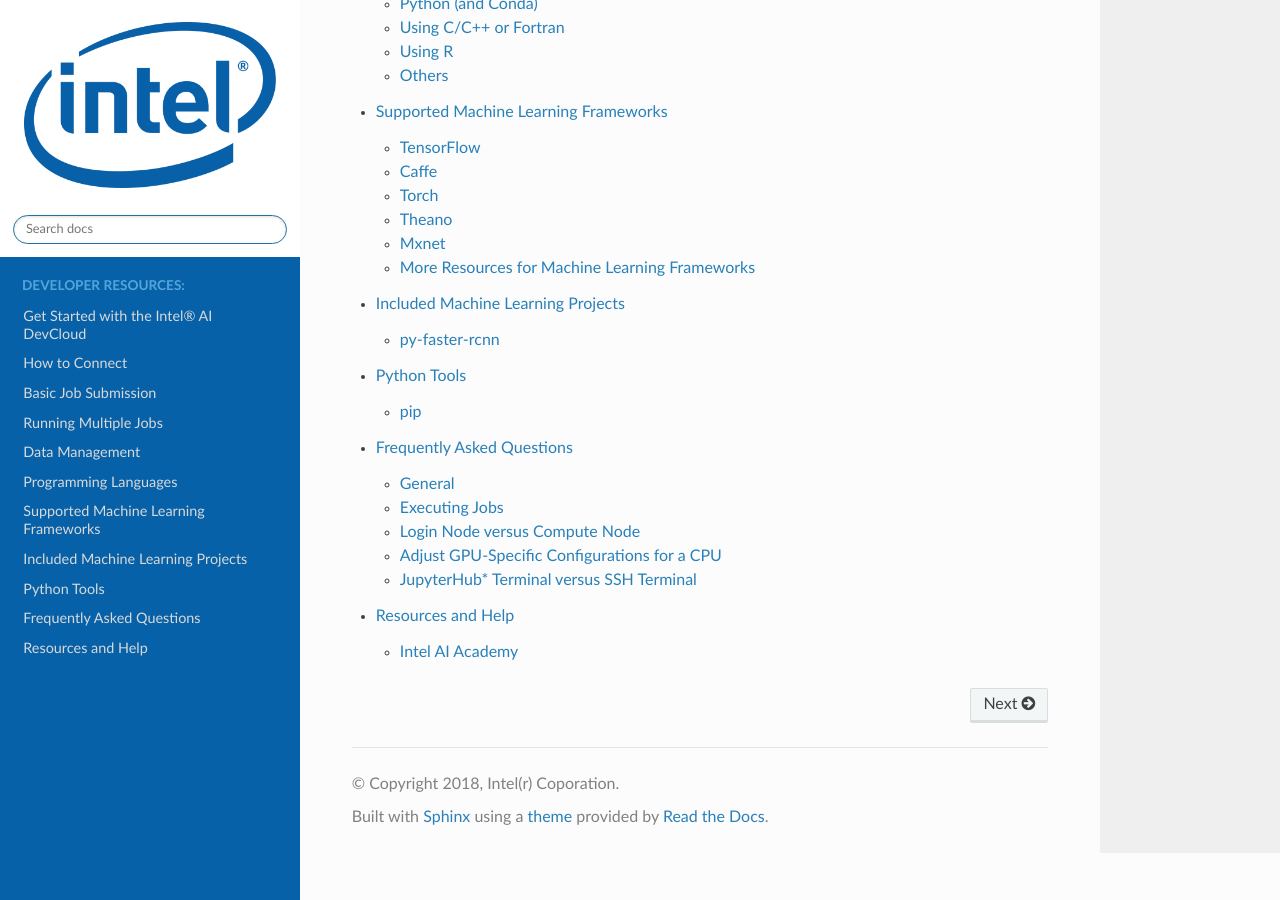
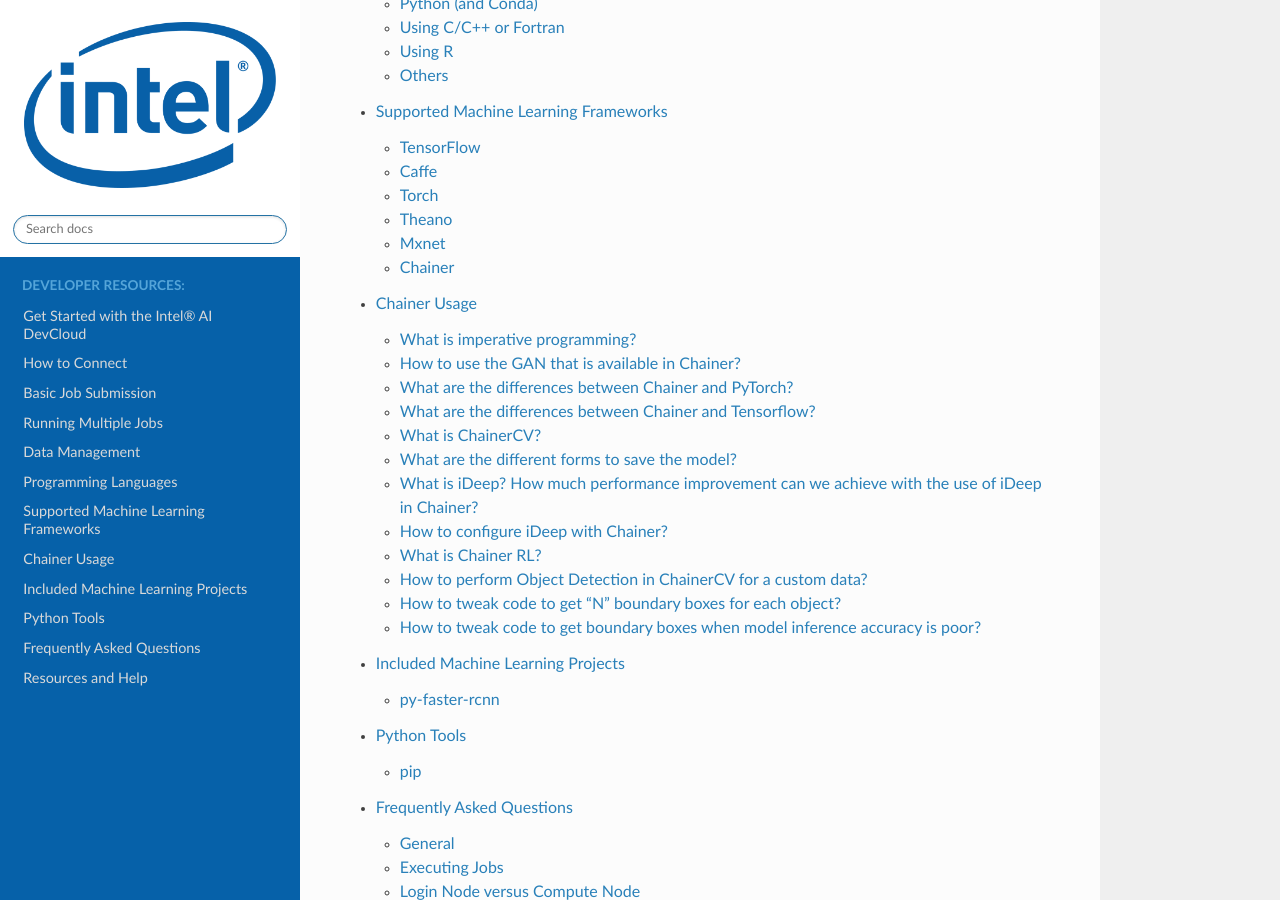
Before and after one commit to gndctrl2mjrtm/devcloud_docs, a Sphinx documentation site: the page built from source/index.rst, in a window 1280 px wide and 900 px high, scrolled down 1873 px. Built offline with Sphinx 7.4.7 and the Read the Docs theme 2.0.0, drawn with Linux system fonts in a browser that asks for light colours; some of the changed lines change nothing that is shown.

Commit message:
chainer added

```diff
--- /dev/null
+++ b/source/chainer.rst
@@ -0,0 +1,240 @@
+.. _chainer-usage:
+
+Chainer Usage
+=============
+
+Chainer is a flexible framework for neural networks. It uses dynamic computational graph that uses define by run scheme, instead of the traditional define and run scheme. In define by run approach, network is defined dynamically via the actual forward computation. It stores the computation history instead of programming logic which enables us to fully leverage the power of programming logic in Python (Reference link: https://docs.chainer.org/en/stable/guides/define_by_run.html ). Chainer is useful in cases where there is a variation in input, for example, unstructured data like text. It is notably faster than other Python-oriented frameworks. Please refer https://docs.chainer.org/en/stable/ for further details.
+
+The detailed instructions to install Chainer on Linux can be referred from: https://github.com/Intel/chainer .
+
+Pre-requisite: Numpy>1.9 need to be installed using below command
+
+>>> pip install numpy
+
+Please refer https://docs.chainer.org/en/stable/install.html for further details.
+
+Chainer is integrated with the latest release of Intel® Math Kernel Library (Intel® MKL) for Deep Neural Networks optimized for Intel® AVX and Intel® AVX-512 instructions. These are supported in Intel® Xeon® and Intel® Xeon Phi™ processors. Please refer https://github.com/Intel/chainer for more information.
+
+What is imperative programming?
+~~~~~~~~~~~~~~~~~~~~~~~~~~~~~~~
+
+Imperative programming is a programming paradigm in which the commands explain how the computation takes place, step by step. The commands enable the computer to accomplish the computation.
+
+How to use the GAN that is available in Chainer?
+~~~~~~~~~~~~~~~~~~~~~~~~~~~~~~~~~~~~~~~~~~~~~~~~
+
+The GAN available with Chainer is a DCGAN, which is an evolved form of GAN. The network provided here accepts a fixed size of input, 32x32x3. If an input of a different size is required for training, the network must be changed. You can find the implementation details from https://github.com/intel/chainer/tree/master/examples/dcgan .
+
+What are the differences between Chainer and PyTorch?
+~~~~~~~~~~~~~~~~~~~~~~~~~~~~~~~~~~~~~~~~~~~~~~~~~~~~~
+
+Chainer and PyTorch use dynamic computational graphs. Chainer is much more customizable as it is entirely written in Python, which makes it more mass appealing. For instance, to define a custom neural network layer only using python, it is much simpler to do so in Chainer than a framework with C/C++ as backend where one might need to hack the framework itself to modify/implement the custom function. Given this, all the python norms are inherently supported in Chainer. PyTorch is the python version of Torch (lua framework) and uses the same C backend. PyTorch actually started out as a fork of Chainer only with a different backend. The auto differentiation parts in PyTorch are based on Chainer.
+For further details, please refer to: https://docs.chainer.org/en/stable/comparison.html
+
+What are the differences between Chainer and Tensorflow?
+~~~~~~~~~~~~~~~~~~~~~~~~~~~~~~~~~~~~~~~~~~~~~~~~~~~~~~~~
+
+The differences between Chainer and Tensorflow are explained here: https://docs.chainer.org/en/stable/comparison.html
+
+What is ChainerCV?
+~~~~~~~~~~~~~~~~~~
+
+ChainerCV is a collection of tools to train and run neural networks for computer vision tasks using Chainer. Please refer to https://github.com/chainer/chainercv.git .
+
+Logging can be customized in Chainer using chainer.Reporter module. The observed current variables values can be reported using chainer.Reporter.report() function. For example:
+
+.. code :: python
+
+	chainer.reporter.report({'rpn_loc_loss': rpn_loc_loss,
+	                         'rpn_cls_loss': rpn_cls_loss,
+	                         'roi_loc_loss': roi_loc_loss,
+	                         'roi_cls_loss': roi_cls_loss,
+	                         'rpn_cls_accuracy':rpn_cls_accuracy,
+	                         'roi_cls_accuracy':roi_cls_accuracy,
+	                         'loss': loss},
+	                        self)
+
+Where values without quotes are the variable that are calculated.
+Please go through https://docs.chainer.org/en/stable/guides/report.html# for more details.
+
+What are the different forms to save the model?
+~~~~~~~~~~~~~~~~~~~~~~~~~~~~~~~~~~~~~~~~~~~~~~~
+
+We can save a model in chainer using chainer.serializers module. Serializer is a simple interface to serialize or deserialize an object. Model saving can be done in two formats:
+- NPZ
+- HDF5
+
+Saving and loading in NPZ Format
+^^^^^^^^^^^^^^^^^^^^^^^^^^^^^^^^^
+
+Save using the following command:
+
+.. code :: python
+
+	from chainer import serializers
+	serializers.save_npz('mymodel.npz', model)
+
+Load using the following command:
+
+.. code :: python
+
+	serializers.load_npz('mymodel.npz', model)
+
+Saving and loading in HDF5 format
+^^^^^^^^^^^^^^^^^^^^^^^^^^^^^^^^^
+
+Save using the following command:
+
+.. code :: python
+
+	from chainer import serializers
+	serializers.save_hdf5('mymodel.hdf5', model)
+
+Load using the following command:
+
+.. code :: python
+
+	serializers.load_hdf5('mymodel.hdf5', model)
+
+For more information, refer to https://docs.chainer.org/en/stable/guides/serializers.html .
+
+What is iDeep? How much performance improvement can we achieve with the use of iDeep in Chainer?
+~~~~~~~~~~~~~~~~~~~~~~~~~~~~~~~~~~~~~~~~~~~~~~~~~~~~~~~~~~~~~~~~~~~~~~~~~~~~~~~~~~~~~~~~~~~~~~~~
+
+iDeep is a module that provides NumPy-like API and DNN acceleration using MKL-DNN for Intel® CPUs. It utilizes vector instructions of CPU. Please refer to https://github.com/intel/ideep for more details.
+For MNIST Classifier which is using MLP (Multi-layer Perceptron), we got around 16% performance improvement whereas for CIFAR-10 Classifier which is using CNN, it is around 94%.
+
+How to configure iDeep with Chainer?
+~~~~~~~~~~~~~~~~~~~~~~~~~~~~~~~~~~~~
+
+Please refer to https://docs.chainer.org/en/stable/tips.html#how-do-i-accelerate-my-model-using-ideep-on-Intel®-cpu for configuring iDeep with Chainer.
+
+What is Chainer RL?
+~~~~~~~~~~~~~~~~~~~
+
+It is a deep RL library that implements various state-of-the-art deep reinforcement algorithms in Python using Chainer.
+You can use this link to quickstart Chainer RL: https://github.com/chainer/chainerrl/blob/master/examples/quickstart/quickstart.ipynb
+
+How to perform Object Detection in ChainerCV for a custom data?
+~~~~~~~~~~~~~~~~~~~~~~~~~~~~~~~~~~~~~~~~~~~~~~~~~~~~~~~~~~~~~~~
+
+Object Detection in Chainer can be achieved using inbuilt Chainer module called ChainerCV. Here we are considering Oxford pets dataset (http://www.robots.ox.ac.uk/~vgg/data/pets/ )
+Pets Dataset contains both xml and jpeg files. All the xml files has name which contain either cat or dog not with the breed names. So modified all xml files with breed names at name tag.
+In pets dataset there are predefined shuffled jpeg and xml files for both test and train which are saved in the form of trainval.txt and test.txt. But either trainval.txt or test.txt are in the format of file name, xmin, ymin, xmax, ymax where as our file expects input in the form of just file name.  So modified the files accordingly.
+
+Follow below steps to download ChainerCV.
+
+>>> cd ~
+>>> git clone https://github.com/chainer/chainercv.git
+>>> cd ~/chainercv
+
+For loading customized data the following need to be updated
+Modify pascal voc 2007 and 2012 datasets with customized data.
+Paths in ` chainercv/examples/ssd/train.py` file. Modify below lines
+
+.. code :: python
+
+	train = TransformDataset(ConcatenatedDataset(VOCBboxDataset(year='2007', split='trainval'), VOCBboxDataset(year='2012', split='trainval') ), Transform(model.coder, model.insize, model.mean))
+
+To below code
+
+.. code :: python
+
+	train = TransformDataset(ConcatenatedDataset(VOCBboxDataset(split='trainval')), Transform(model.coder, model.insize, model.mean))
+
+Modify labels variable in ~/.conda/envs/<conda_env_name>/lib/python3.6/site-packages/chainercv/datasets/voc/voc_utils.py as below
+
+.. code :: python
+
+	voc_bbox_label_names = ('aeroplane',..,etc)
+
+To customized class labels like below
+
+.. code :: python
+
+	voc_bbox_label_names = (' abyssinian', 'american_bulldog'..,etc)
+
+Modify below lines in ~/.conda/envs/<conda_env_name>/lib/python3.6/site-packages/chainercv/datasets/voc/voc_bbox_dataset.py
+Data_dir parameter in init function need to be updated with customized data located path like below
+
+.. code :: python
+
+	data_dir='/home/<user_id>/chainer/data'
+
+Path of id_list_file need to updated with customized split file like below
+
+.. code :: python
+
+	id_list_file = os.path.join(data_dir, 'annotations/{0}.txt'.format(split))
+
+In the above example, trainval.txt is stored in /home/<user_id>/chainer/data/annotations/ where trainval can be passed at split variable while calling VOCBboxDataset()
+
+Few .xml files of trainval.txt are missed in pets data which interrupts the training. So adding below code will help to skip and continue with training even if there are no .xml files.
+
+.. code :: python
+
+	self.data_dir = data_dir # this line need to be remove from the below and add above self.ids line as mentioned
+	self.ids = [id_.strip() for id_ in open(id_list_file)]
+
+After this below line need to be added
+
+.. code :: python
+
+	self.ids=[ i for i in self.ids if(Path(os.path.join(self.data_dir,'annotations/xmls_bkp/', i +'.xml')).is_file())]
+
+Update Images path in _get_image function as below
+
+.. code :: python
+
+	img_path = os.path.join(self.data_dir, 'images/', id_ + '.jpg')
+
+where .jpegs are in images/ directory having parent directory /home/<user_id>/chainer/data
+
+Update Annotations path in _get_annotations function as below
+
+.. code :: python
+
+	anno = ET.parse(os.path.join(self.data_dir, 'annotations/xmls_bkp/', id_ + '.xml'))
+
+Add below lines to avoid error while reading .xml files
+
+.. code :: python
+
+	name = obj.find('name').text.lower().strip()
+
+Modify it to below lines
+
+.. code :: python
+
+	for ex in anno.findall('filename'):
+    	filename = ex.text.lower().strip()
+	name=filename.rsplit('_',1)[0]
+
+How to tweak code to get “N” boundary boxes for each object?
+~~~~~~~~~~~~~~~~~~~~~~~~~~~~~~~~~~~~~~~~~~~~~~~~~~~~~~~~~~~~
+
+To draw “N” boundary boxes, modify the code in /home/<user_id>/.conda/envs/<conda_env_name> /lib/python3.6/site-packages/chainercv/visualizations/vis_bbox.py
+
+.. code :: python
+
+	for i, bb in enumerate(bbox):
+
+Change line to:
+
+.. code :: python
+
+	for i, bb in enumerate(bbox[:N,:]):
+
+How to tweak code to get boundary boxes when model inference accuracy is poor?
+~~~~~~~~~~~~~~~~~~~~~~~~~~~~~~~~~~~~~~~~~~~~~~~~~~~~~~~~~~~~~~~~~~~~~~~~~~~~~~
+
+We can do it by changing the threshold value.
+
+For example, if you are using Faster- RCNN, in the file /home/<user_id>/.conda/envs/<conda_env_name>/lib/python3.6/site-packages/chainercv/links/model/faster_rcnn/faster_rcnn.py, you need to change the value of self.score_thresh
+
+.. code :: bash
+
+	if preset == 'visualize':
+	        self.nms_thresh = 0.3
+	        #self.score_thresh = 0.7 (line to be changed as below)
+	        self.score_thresh = 0.45 (set based on the model accuracy)
--- a/source/index.rst
+++ b/source/index.rst
@@ -72,6 +72,8 @@
 
    ml_frameworks
 
+   chainer
+
    ml_projects
 
    python_tools
--- a/source/ml_frameworks.rst
+++ b/source/ml_frameworks.rst
@@ -110,5 +110,7 @@
 You will have to either log out/back in or run the following for the changes to take effect:
 >>> [u21356@c009 ~] source ~/.bash_profile
 
-More Resources for Machine Learning Frameworks
-----------------------------------------------
+Chainer
+-------
+
+To learn how to use Chainer for machine learning, go to :ref:`chainer-usage`.
```
Also changed, not shown: 16 other files.
